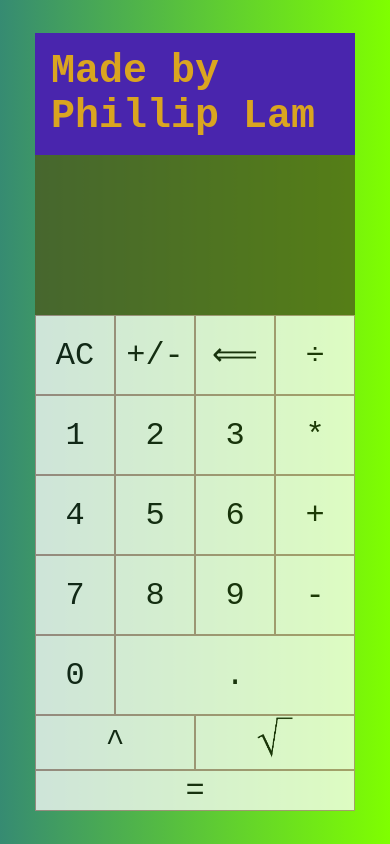
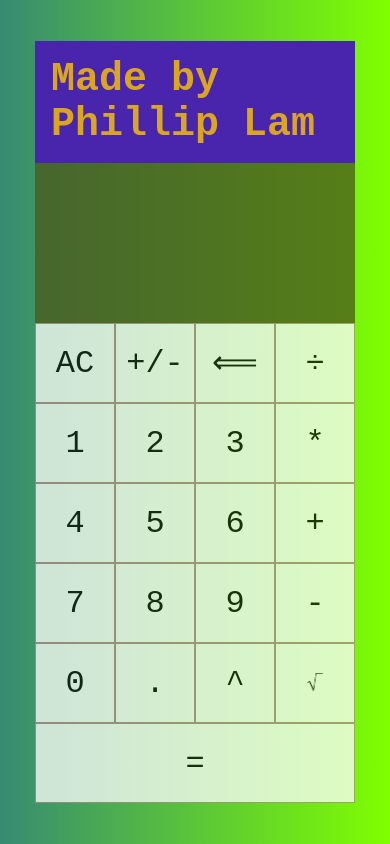
Before and after one commit to PhillipLam89/JS-Calculator, a PHP site: page / in a window 390 px wide. Run offline with PHP 8.4, Linux system fonts and the light colour scheme.

Commit message:
mobile fixes

```diff
--- a/index.html
+++ b/index.html
@@ -16,9 +16,9 @@
       <div data-current-operand class="current-operand"></div>
     </div>
     <button data-all-clear>AC</button>
-    <button data-toggle-negative>+/-</button>
+    <div class="toggle"><button class="toggle" data-toggle-negative>+/-</button></div>
     <button data-delete>⟸</button>
-    <button data-operation="">÷</button>
+    <button data-operation>÷</button>
     <button data-number>1</button>
     <button data-number>2</button>
     <button data-number>3</button>
@@ -32,9 +32,9 @@
     <button data-number>9</button>
     <button data-operation>-</button>
     <button data-number>0</button>
-    <button data-number class="span-three">.</button>
-    <button data-operation class="span-two">^</button>
-    <button data-operation class="span-two sqrt"><img width="25%" src="./root.png"></button>
+    <button data-number>.</button>
+    <button data-operation>^</button>
+    <button data-operation class="sqrt"><img width="25%" src="./root.png"></button>
     <button data-equals class="span-four">=</button>
   </div>
 
--- a/main.js
+++ b/main.js
@@ -18,7 +18,7 @@ numberButtons.forEach(button => {
 
 operationButtons.forEach(button => {
   button.addEventListener('click', () => {
-    if (button.className === 'span-two sqrt') {
+    if (button.className === 'sqrt') {
       calculator.chooseOperation('√')
       calculator.updateDisplay()
       return
--- a/styles.css
+++ b/styles.css
@@ -17,7 +17,7 @@ body {
  align-content: center;
  height: 100vh;
  grid-template-columns: repeat(4, 80px);
- grid-template-rows: minmax(80px, auto) repeat(7, 80px);
+ grid-template-rows: minmax(80px, auto) repeat(8, 80px);
 }
 
 button {
@@ -66,6 +66,8 @@ button:hover {
   display: flex;
   justify-content: center;
   align-items: center;
+  word-wrap: break-word;
+  word-break: break-all;
 }
 
 p {
@@ -92,3 +94,11 @@ p {
   font-size: 2.5rem;
   background: rgb(73, 37, 173);
 }
+
+.toggle {
+  display: flex;
+  align-items: center;
+  justify-content: center;
+  width: 100%;
+  height: 100%;
+}
```
